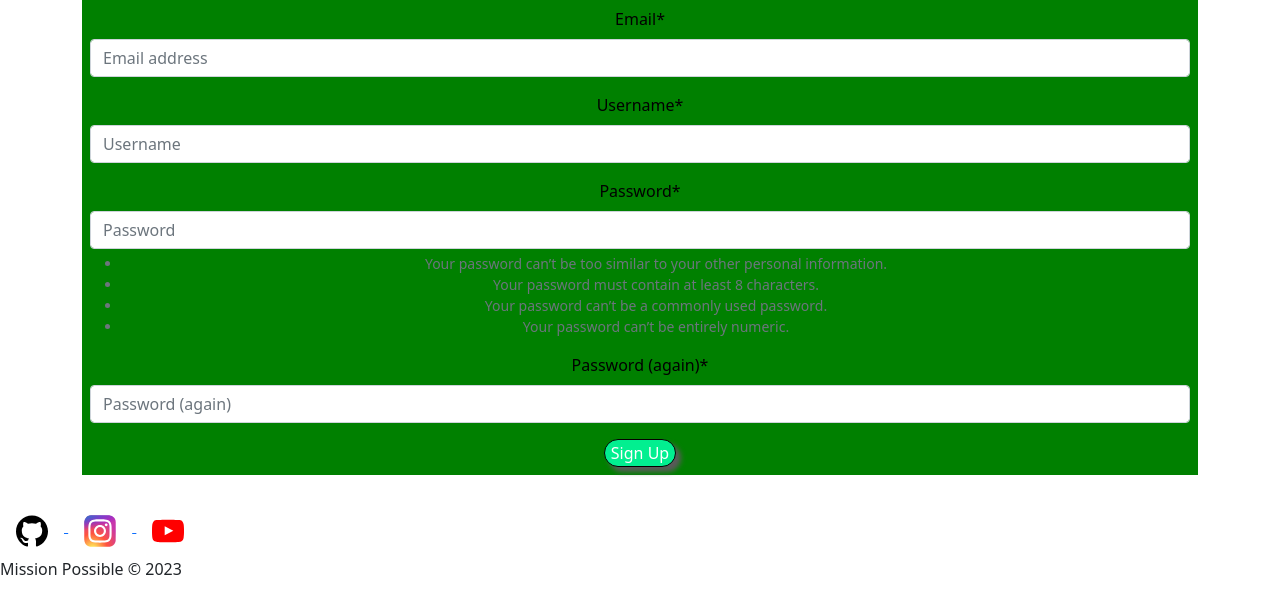
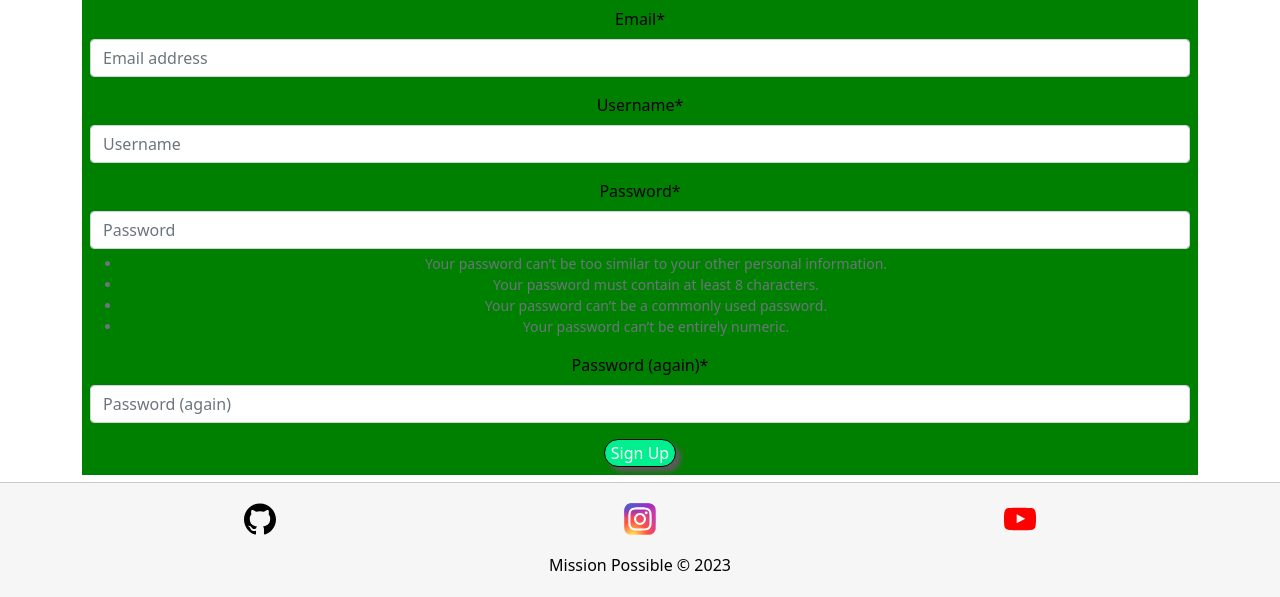
Before and after one commit to Terafora/hackathon-3---Todo, a Django app: page /accounts/signup/ in a window 1280 px wide. Shown: the part 203-800 px from the top of the page. Run offline with Django 4.2, Linux system fonts and the light colour scheme.

Commit message:
finished the footer

```diff
--- a/static/css/styles.css
+++ b/static/css/styles.css
@@ -138,7 +138,7 @@ form {
   text-shadow: none;
 
 }
-=======
+
 
 /* Footer */
 
@@ -157,3 +157,7 @@ form {
   margin: 1rem;
   margin-bottom: 10px;
 }
+
+.text-color{
+  color: #000;
+}
--- a/todolist/templates/footer.html
+++ b/todolist/templates/footer.html
@@ -1,16 +1,25 @@
 {% load static %}
 
 
-<footer>
-    <a href="https://github.com/Ennie0906" target="_blank" rel="noopener" aria-label="GitHub - opens a new tab">
-        <img src="{% static '/images/github.svg' %}" alt="GitHub Icon" class="social-icon">
-    </a>
-    <a href="https://www.instagram.com/" target="_blank" rel="noopener" aria-label="Instagram - opens a new tab">
-        <img src="{% static '/images/ig.svg' %}" alt="GitHub Icon" class="social-icon">
-    </a>
-    <a href="https://www.youtube.com/watch?v=dQw4w9WgXcQ" target="_blank" rel="noopener"
-        aria-label="YouTube - opens a new tab">
-        <img src="{% static '/images/youtube.svg' %}" alt="GitHub Icon" class="social-icon">
-    </a>
-    <p>Mission Possible &copy; 2023</p>
+<footer class="text-light text-center py-1">
+    <div class="container">
+        <div class="row">
+            <div class="col">
+                <a href="https://github.com/Ennie0906" target="_blank" rel="noopener" class="text-light">
+                    <img src="{% static '/images/github.svg' %}" alt="GitHub Icon" class="social-icon">
+                </a>
+            </div>
+            <div class="col">
+                <a href="https://www.instagram.com/" target="_blank" rel="noopener" class="text-light">
+                    <img src="{% static '/images/ig.svg' %}" alt="Instagram Icon" class="social-icon">
+                </a>
+            </div>
+            <div class="col">
+                <a href="https://www.youtube.com/watch?v=dQw4w9WgXcQ" target="_blank" rel="noopener" class="text-light">
+                    <img src="{% static '/images/youtube.svg' %}" alt="YouTube Icon" class="social-icon">
+                </a>
+            </div>
+        </div>
+        <p class="mt-2 text-color">Mission Possible &copy; 2023</p>
+    </div>
 </footer>
```
